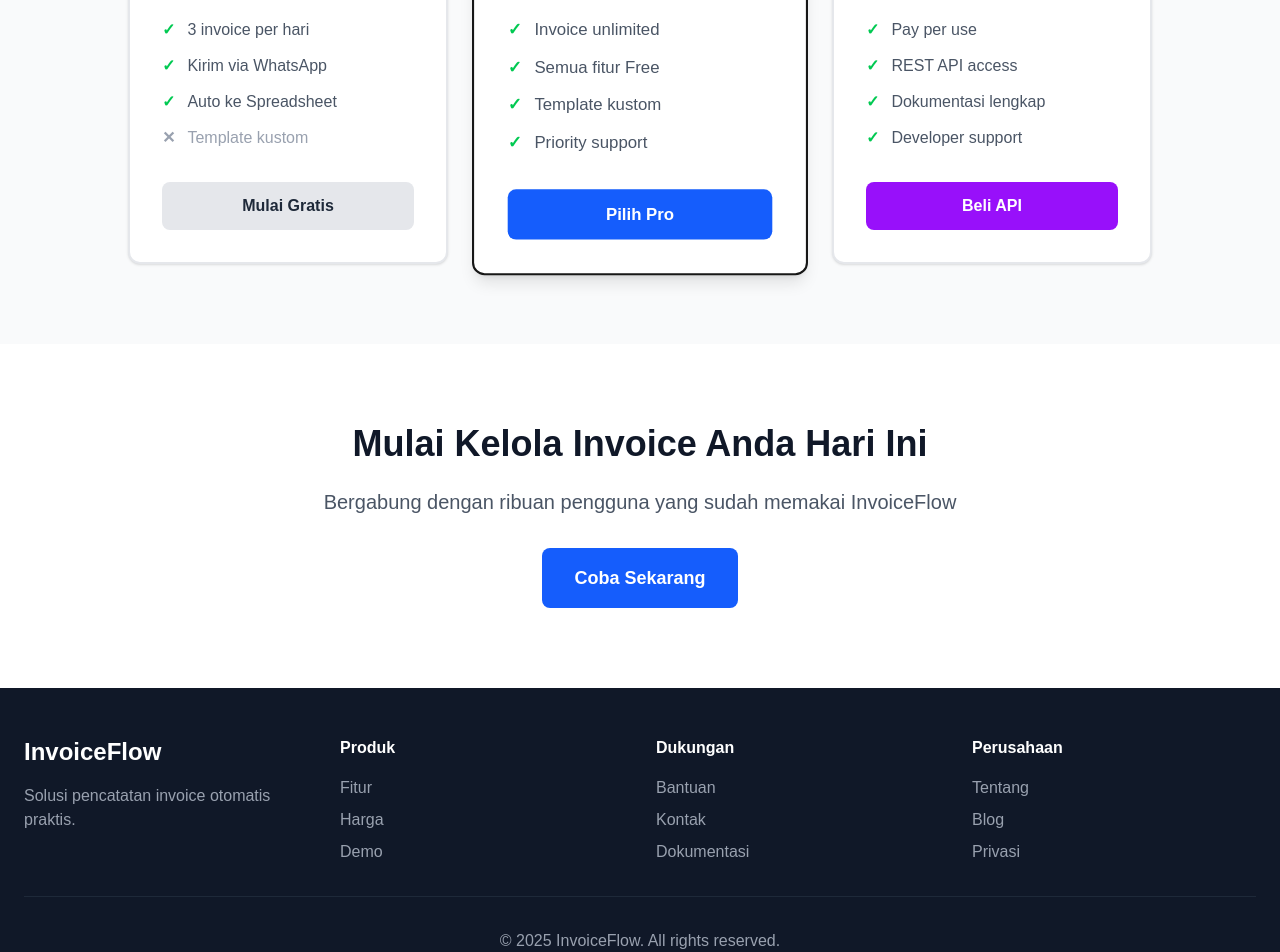
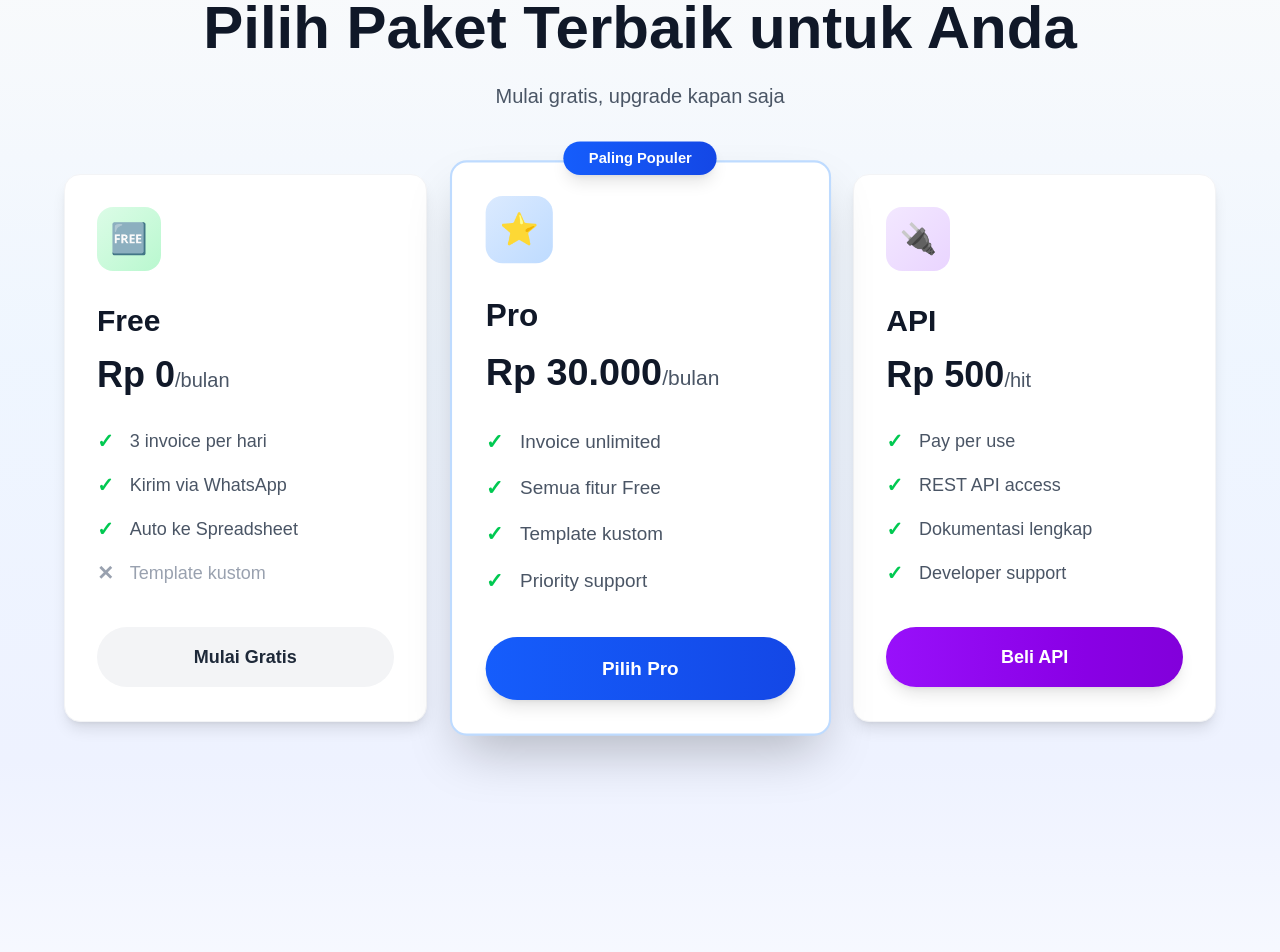
Before and after one commit to juaaju/invoice-system, a Next.js app in the folder frontend/: page / in a window 1280 px wide. Shown: the part 840-1792 px from the top of the page. Built offline with nearby package versions, Linux system fonts and the light colour scheme.

Commit message:
fix fetch sps create, new landing page, responsive dashboard, readme in english

```diff
--- a/frontend/next.config.ts
+++ b/frontend/next.config.ts
@@ -3,10 +3,9 @@
   const nextConfig: NextConfig = {
     async rewrites() {
       return [
-      // Proxy semua request /api kecuali /api/auth ke backend
         {
-        source: "/api/:path((?!auth).*)", // regex: jangan rewrite yang diawali "auth"
-        destination: "http://localhost:5000/:path*",
+          source: "/api/sheets/:path*",
+          destination: "http://localhost:5000/sheets/:path*",
         },
       ];
     },
--- a/frontend/src/app/page.tsx
+++ b/frontend/src/app/page.tsx
@@ -2,158 +2,160 @@
 
 export default function LandingPage() {
   return (
-    <div className="min-h-screen bg-white">
-      {/* Header */}
-      <header className="container mx-auto px-6 py-6 ">
+    <div className="bg-white">
+      {/* Header - Fixed */}
+      <header className="fixed top-0 w-full bg-white/95 backdrop-blur-sm z-50 shadow-sm">
+        <div className="container mx-auto px-6 py-4">
           <div className="flex justify-between items-center">
             <div className="text-2xl font-bold text-gray-900">InvoiceFlow</div>
             <div className="flex items-center gap-4">
               <Link
                 href="/login"
-              className="text-gray-600 hover:text-gray-900 font-medium"
+                className="bg-gradient-to-r from-blue-600 to-blue-700 hover:from-blue-700 hover:to-blue-800 text-white px-6 py-2.5 rounded-full font-medium shadow-md hover:shadow-lg transition-all duration-200 transform hover:scale-105"
               >
-              Login
+                Masuk
               </Link>
-            {/* <Link
-              href="/register"
-              className="bg-blue-600 hover:bg-blue-700 text-white px-4 py-2 rounded-lg font-medium transition-colors"
-            >
-              Coba Gratis
-            </Link> */}
+            </div>
           </div>
         </div>
       </header>
 
-      {/* Hero Section */}
-      <section className="container mx-auto px-6 py-16 text-center">
-        <h1 className="text-5xl md:text-6xl font-bold text-gray-900 mb-6">
+      {/* Hero Section - Full Screen */}
+      <section className="min-h-screen flex items-center justify-center bg-gradient-to-b from-white via-blue-50 to-gray-50 pt-20">
+        <div className="container mx-auto px-6 text-center">
+          <div className="max-w-4xl mx-auto">
+            <h1 className="text-5xl md:text-7xl font-bold text-gray-900 mb-8 leading-tight">
               Invoice via WhatsApp
-          <span className="text-blue-600"> Otomatis</span>
+              <span className="text-transparent bg-clip-text bg-gradient-to-r from-blue-600 to-indigo-600"> Otomatis</span>
             </h1>
-        <p className="text-xl text-gray-600 mb-8 max-w-2xl mx-auto">
+            <p className="text-xl md:text-2xl text-gray-600 mb-12 max-w-3xl mx-auto leading-relaxed">
               Kirim invoice ke WhatsApp, data langsung tercatat di Spreadsheet. Praktis tanpa ribet, pas untuk mahasiswa maupun bisnis kecil
             </p>
-        <div className="flex flex-col sm:flex-row gap-4 justify-center">
+            <div className="flex flex-col sm:flex-row gap-6 justify-center">
               <Link
                 href="/login"
-            className="bg-blue-600 hover:bg-blue-700 text-white px-8 py-4 rounded-lg font-semibold text-lg inline-flex items-center gap-2 transition-colors"
+                className="bg-gradient-to-r from-blue-600 to-blue-700 hover:from-blue-700 hover:to-blue-800 text-white px-10 py-4 rounded-full font-semibold text-lg shadow-lg hover:shadow-xl transition-all duration-200 transform hover:scale-105 flex items-center justify-center"
               >
                 Coba Gratis
               </Link>
               <Link
                 href="https://www.youtube.com/watch?v=PAOy-bCk8EU"
-            className="border-2 border hover:border-gray-400 text-gray-700 px-8 py-4 rounded-lg font-semibold text-lg transition-colors"
+                className="border-2 border-gray-300 hover:border-blue-500 text-gray-700 hover:text-blue-600 px-10 py-4 rounded-full font-semibold text-lg transition-all duration-200 bg-white hover:bg-blue-50"
               >
                 Lihat Demo
               </Link>
             </div>
+          </div>
+        </div>
       </section>
 
-      {/* Pricing Section */}
-      <section className="bg-gray-50 py-20">
-        <div className="container mx-auto px-6">
-          <h2 className="text-3xl md:text-4xl font-bold text-center text-gray-900 mb-4">
+      {/* Pricing Section - Full Screen */}
+      <section className="min-h-screen flex items-center justify-center bg-gradient-to-b from-gray-50 via-blue-50 to-indigo-50">
+        <div className="container mx-auto px-6 w-full">
+          <div className="text-center mb-16">
+            <h2 className="text-4xl md:text-6xl font-bold text-gray-900 mb-6">
               Pilih Paket Terbaik untuk Anda
             </h2>
-          <p className="text-center text-gray-600 mb-12">Mulai gratis, upgrade kapan saja</p>
+            <p className="text-xl text-gray-600">Mulai gratis, upgrade kapan saja</p>
+          </div>
 
-          <div className="grid md:grid-cols-3 gap-8 max-w-5xl mx-auto">
+          <div className="grid md:grid-cols-3 gap-8 max-w-6xl mx-auto">
 
             {/* Free Plan */}
-            <div className="bg-white p-8 rounded-xl shadow-sm hover:shadow-md transition-shadow border-2 border-gray-200">
-              <div className="bg-green-100 w-12 h-12 rounded-lg flex items-center justify-center mb-6">
-                <span className="text-2xl">🆓</span>
+            <div className="bg-white p-8 rounded-2xl shadow-lg hover:shadow-2xl transition-all duration-300 border border-gray-100 transform hover:-translate-y-2">
+              <div className="bg-gradient-to-br from-green-100 to-green-200 w-16 h-16 rounded-2xl flex items-center justify-center mb-8">
+                <span className="text-3xl">🆓</span>
               </div>
-              <h3 className="text-2xl font-bold text-gray-900 mb-2">Free</h3>
-              <div className="text-3xl font-bold text-gray-900 mb-6">
-                Rp 0<span className="text-lg font-normal text-gray-600">/bulan</span>
+              <h3 className="text-3xl font-bold text-gray-900 mb-4">Free</h3>
+              <div className="text-4xl font-bold text-gray-900 mb-8">
+                Rp 0<span className="text-xl font-normal text-gray-600">/bulan</span>
               </div>
-              <ul className="space-y-3 mb-8">
-                <li className="flex items-center gap-3">
-                  <span className="text-green-500 font-bold">✓</span>
-                  <span className="text-gray-600">3 invoice per hari</span>
+              <ul className="space-y-4 mb-10">
+                <li className="flex items-center gap-4">
+                  <span className="text-green-500 font-bold text-xl">✓</span>
+                  <span className="text-gray-600 text-lg">3 invoice per hari</span>
                 </li>
-                <li className="flex items-center gap-3">
-                  <span className="text-green-500 font-bold">✓</span>
-                  <span className="text-gray-600">Kirim via WhatsApp</span>
+                <li className="flex items-center gap-4">
+                  <span className="text-green-500 font-bold text-xl">✓</span>
+                  <span className="text-gray-600 text-lg">Kirim via WhatsApp</span>
                 </li>
-                <li className="flex items-center gap-3">
-                  <span className="text-green-500 font-bold">✓</span>
-                  <span className="text-gray-600">Auto ke Spreadsheet</span>
+                <li className="flex items-center gap-4">
+                  <span className="text-green-500 font-bold text-xl">✓</span>
+                  <span className="text-gray-600 text-lg">Auto ke Spreadsheet</span>
                 </li>
-                <li className="flex items-center gap-3">
-                  <span className="text-gray-400 font-bold">✕</span>
-                  <span className="text-gray-400">Template kustom</span>
+                <li className="flex items-center gap-4">
+                  <span className="text-gray-400 font-bold text-xl">✕</span>
+                  <span className="text-gray-400 text-lg">Template kustom</span>
                 </li>
               </ul>
-              <Link href="/register" className="w-full bg-gray-200 hover:bg-gray-300 text-gray-800 px-6 py-3 rounded-lg font-semibold text-center block transition-colors">
+              <Link href="/register" className="w-full bg-gray-100 hover:bg-gray-200 text-gray-800 px-8 py-4 rounded-full font-semibold text-lg text-center block transition-all duration-200 hover:shadow-md">
                 Mulai Gratis
               </Link>
             </div>
 
             {/* Pro Plan */}
-            <div className="bg-white p-8 rounded-xl shadow-lg border-2 border relative transform scale-105">
-              <div className="absolute -top-3 left-1/2 transform -translate-x-1/2">
-                <span className="bg-black text-white px-4 py-1 rounded-full text-sm font-semibold">Paling Populer</span>
+            <div className="bg-white p-8 rounded-2xl shadow-2xl border-2 border-blue-200 relative transform scale-105 hover:scale-110 transition-all duration-300">
+              <div className="absolute -top-4 left-1/2 transform -translate-x-1/2">
+                <span className="bg-gradient-to-r from-blue-600 to-blue-700 text-white px-6 py-2 rounded-full text-sm font-semibold shadow-lg">Paling Populer</span>
               </div>
-              <div className="bg-blue-100 w-12 h-12 rounded-lg flex items-center justify-center mb-6">
-                <span className="text-2xl">⭐</span>
+              <div className="bg-gradient-to-br from-blue-100 to-blue-200 w-16 h-16 rounded-2xl flex items-center justify-center mb-8">
+                <span className="text-3xl">⭐</span>
               </div>
-              <h3 className="text-2xl font-bold text-gray-900 mb-2">Pro</h3>
-              <div className="text-3xl font-bold text-gray-900 mb-6">
-                Rp 30.000<span className="text-lg font-normal text-gray-600">/bulan</span>
+              <h3 className="text-3xl font-bold text-gray-900 mb-4">Pro</h3>
+              <div className="text-4xl font-bold text-gray-900 mb-8">
+                Rp 30.000<span className="text-xl font-normal text-gray-600">/bulan</span>
               </div>
-              <ul className="space-y-3 mb-8">
-                <li className="flex items-center gap-3">
-                  <span className="text-green-500 font-bold">✓</span>
-                  <span className="text-gray-600">Invoice unlimited</span>
+              <ul className="space-y-4 mb-10">
+                <li className="flex items-center gap-4">
+                  <span className="text-green-500 font-bold text-xl">✓</span>
+                  <span className="text-gray-600 text-lg">Invoice unlimited</span>
                 </li>
-                <li className="flex items-center gap-3">
-                  <span className="text-green-500 font-bold">✓</span>
-                  <span className="text-gray-600">Semua fitur Free</span>
+                <li className="flex items-center gap-4">
+                  <span className="text-green-500 font-bold text-xl">✓</span>
+                  <span className="text-gray-600 text-lg">Semua fitur Free</span>
                 </li>
-                <li className="flex items-center gap-3">
-                  <span className="text-green-500 font-bold">✓</span>
-                  <span className="text-gray-600">Template kustom</span>
+                <li className="flex items-center gap-4">
+                  <span className="text-green-500 font-bold text-xl">✓</span>
+                  <span className="text-gray-600 text-lg">Template kustom</span>
                 </li>
-                <li className="flex items-center gap-3">
-                  <span className="text-green-500 font-bold">✓</span>
-                  <span className="text-gray-600">Priority support</span>
+                <li className="flex items-center gap-4">
+                  <span className="text-green-500 font-bold text-xl">✓</span>
+                  <span className="text-gray-600 text-lg">Priority support</span>
                 </li>
               </ul>
-              <Link href="/register?plan=pro" className="w-full bg-blue-600 hover:bg-blue-700 text-white px-6 py-3 rounded-lg font-semibold text-center block transition-colors">
+              <Link href="/register?plan=pro" className="w-full bg-gradient-to-r from-blue-600 to-blue-700 hover:from-blue-700 hover:to-blue-800 text-white px-8 py-4 rounded-full font-semibold text-lg text-center block transition-all duration-200 shadow-lg hover:shadow-xl">
                 Pilih Pro
               </Link>
             </div>
 
             {/* API Plan */}
-            <div className="bg-white p-8 rounded-xl shadow-sm hover:shadow-md transition-shadow border-2 border-gray-200">
-              <div className="bg-purple-100 w-12 h-12 rounded-lg flex items-center justify-center mb-6">
-                <span className="text-2xl">🔌</span>
+            <div className="bg-white p-8 rounded-2xl shadow-lg hover:shadow-2xl transition-all duration-300 border border-gray-100 transform hover:-translate-y-2">
+              <div className="bg-gradient-to-br from-purple-100 to-purple-200 w-16 h-16 rounded-2xl flex items-center justify-center mb-8">
+                <span className="text-3xl">🔌</span>
               </div>
-              <h3 className="text-2xl font-bold text-gray-900 mb-2">API</h3>
-              <div className="text-3xl font-bold text-gray-900 mb-6">
-                Rp 500<span className="text-lg font-normal text-gray-600">/hit</span>
+              <h3 className="text-3xl font-bold text-gray-900 mb-4">API</h3>
+              <div className="text-4xl font-bold text-gray-900 mb-8">
+                Rp 500<span className="text-xl font-normal text-gray-600">/hit</span>
               </div>
-              <ul className="space-y-3 mb-8">
-                <li className="flex items-center gap-3">
-                  <span className="text-green-500 font-bold">✓</span>
-                  <span className="text-gray-600">Pay per use</span>
+              <ul className="space-y-4 mb-10">
+                <li className="flex items-center gap-4">
+                  <span className="text-green-500 font-bold text-xl">✓</span>
+                  <span className="text-gray-600 text-lg">Pay per use</span>
                 </li>
-                <li className="flex items-center gap-3">
-                  <span className="text-green-500 font-bold">✓</span>
-                  <span className="text-gray-600">REST API access</span>
+                <li className="flex items-center gap-4">
+                  <span className="text-green-500 font-bold text-xl">✓</span>
+                  <span className="text-gray-600 text-lg">REST API access</span>
                 </li>
-                <li className="flex items-center gap-3">
-                  <span className="text-green-500 font-bold">✓</span>
-                  <span className="text-gray-600">Dokumentasi lengkap</span>
+                <li className="flex items-center gap-4">
+                  <span className="text-green-500 font-bold text-xl">✓</span>
+                  <span className="text-gray-600 text-lg">Dokumentasi lengkap</span>
                 </li>
-                <li className="flex items-center gap-3">
-                  <span className="text-green-500 font-bold">✓</span>
-                  <span className="text-gray-600">Developer support</span>
+                <li className="flex items-center gap-4">
+                  <span className="text-green-500 font-bold text-xl">✓</span>
+                  <span className="text-gray-600 text-lg">Developer support</span>
                 </li>
               </ul>
-              <Link href="/api-docs" className="w-full bg-purple-600 hover:bg-purple-700 text-white px-6 py-3 rounded-lg font-semibold text-center block transition-colors">
+              <Link href="/api-docs" className="w-full bg-gradient-to-r from-purple-600 to-purple-700 hover:from-purple-700 hover:to-purple-800 text-white px-8 py-4 rounded-full font-semibold text-lg text-center block transition-all duration-200 shadow-lg hover:shadow-xl">
                 Beli API
               </Link>
             </div>
@@ -162,60 +164,62 @@
         </div>
       </section>
 
-      {/* CTA Section */}
-      <section className="py-20">
+      {/* CTA Section - Full Screen */}
+      <section className="min-h-screen flex items-center justify-center bg-gradient-to-b from-indigo-50 via-white to-white-50">
         <div className="container mx-auto px-6 text-center">
-          <h2 className="text-3xl md:text-4xl font-bold text-gray-900 mb-6">
-            Mulai Kelola Invoice Anda Hari Ini
+          <div className="max-w-4xl mx-auto">
+            <h2 className="text-4xl md:text-6xl font-bold text-gray-900 mb-8">
+              Mulai Kelola Invoice Anda
             </h2>
-          <p className="text-xl text-gray-600 mb-8 max-w-2xl mx-auto">
+            <p className="text-xl md:text-2xl text-gray-600 mb-12 max-w-3xl mx-auto">
               Bergabung dengan ribuan pengguna yang sudah memakai InvoiceFlow
             </p>
             <Link
               href="/login"
-            className="bg-blue-600 hover:bg-blue-700 text-white px-8 py-4 rounded-lg font-semibold text-lg inline-flex items-center gap-2 transition-colors"
+              className="bg-gradient-to-r from-blue-600 to-blue-700 hover:from-blue-700 hover:to-blue-800 text-white px-12 py-5 rounded-full font-semibold text-xl shadow-lg hover:shadow-xl transition-all duration-200 transform hover:scale-105"
             >
               Coba Sekarang
             </Link>
           </div>
+        </div>
       </section>
 
       {/* Footer */}
-      <footer className="bg-gray-900 text-white py-12">
+      <footer className="bg-gradient-to-r from-gray-900 to-gray-800 text-white py-16">
         <div className="container mx-auto px-6">
           <div className="grid md:grid-cols-4 gap-8">
             <div>
-              <div className="text-2xl font-bold mb-4">InvoiceFlow</div>
-              <p className="text-gray-400">
+              <div className="text-3xl font-bold mb-3 text-transparent bg-clip-text bg-gradient-to-r from-blue-400 to-indigo-400">InvoiceFlow</div>
+              <p className="text-gray-400 text-md">
                 Solusi pencatatan invoice otomatis praktis.
               </p>
             </div>
             <div>
-              <h4 className="font-semibold mb-4">Produk</h4>
-              <ul className="space-y-2 text-gray-400">
-                <li><Link href="/features" className="hover:text-white">Fitur</Link></li>
-                <li><Link href="/pricing" className="hover:text-white">Harga</Link></li>
-                <li><Link href="/demo" className="hover:text-white">Demo</Link></li>
+              <h4 className="font-semibold mb-6 text-xl">Produk</h4>
+              <ul className="space-y-3 text-gray-400">
+                <li><Link href="/features" className="hover:text-white transition-colors">Fitur</Link></li>
+                <li><Link href="/pricing" className="hover:text-white transition-colors">Harga</Link></li>
+                <li><Link href="/demo" className="hover:text-white transition-colors">Demo</Link></li>
               </ul>
             </div>
             <div>
-              <h4 className="font-semibold mb-4">Dukungan</h4>
-              <ul className="space-y-2 text-gray-400">
-                <li><Link href="/help" className="hover:text-white">Bantuan</Link></li>
-                <li><Link href="/contact" className="hover:text-white">Kontak</Link></li>
-                <li><Link href="/docs" className="hover:text-white">Dokumentasi</Link></li>
+              <h4 className="font-semibold mb-6 text-xl">Dukungan</h4>
+              <ul className="space-y-3 text-gray-400">
+                <li><Link href="/help" className="hover:text-white transition-colors">Bantuan</Link></li>
+                <li><Link href="/contact" className="hover:text-white transition-colors">Kontak</Link></li>
+                <li><Link href="/docs" className="hover:text-white transition-colors">Dokumentasi</Link></li>
               </ul>
             </div>
             <div>
-              <h4 className="font-semibold mb-4">Perusahaan</h4>
-              <ul className="space-y-2 text-gray-400">
-                <li><Link href="/about" className="hover:text-white">Tentang</Link></li>
-                <li><Link href="/blog" className="hover:text-white">Blog</Link></li>
-                <li><Link href="/privacy" className="hover:text-white">Privasi</Link></li>
+              <h4 className="font-semibold mb-6 text-xl">Perusahaan</h4>
+              <ul className="space-y-3 text-gray-400">
+                <li><Link href="/about" className="hover:text-white transition-colors">Tentang</Link></li>
+                <li><Link href="/blog" className="hover:text-white transition-colors">Blog</Link></li>
+                <li><Link href="/privacy" className="hover:text-white transition-colors">Privasi</Link></li>
               </ul>
             </div>
           </div>
-          <div className="border-t border-gray-800 mt-8 pt-8 text-center text-gray-400">
+          <div className="border-t border-gray-700 mt-12 pt-8 text-center text-gray-400">
             <p>&copy; 2025 InvoiceFlow. All rights reserved.</p>
           </div>
         </div>
```
Also changed, not shown: frontend/src/app/dashboard/page.tsx (+20 -20 lines), frontend/src/app/login/page.tsx (+0 -25 lines), 3 other files (tests, documents, lock files or other folders). Lines whose indentation alone changed are shown as unchanged.
